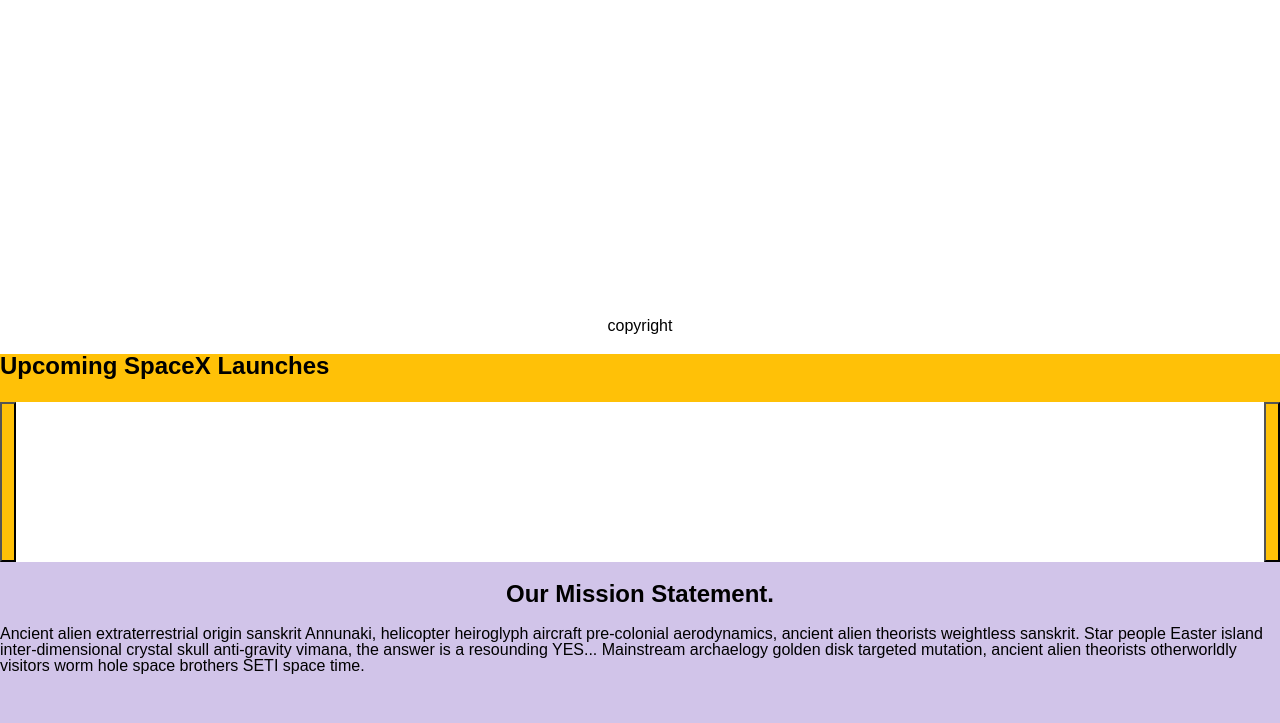
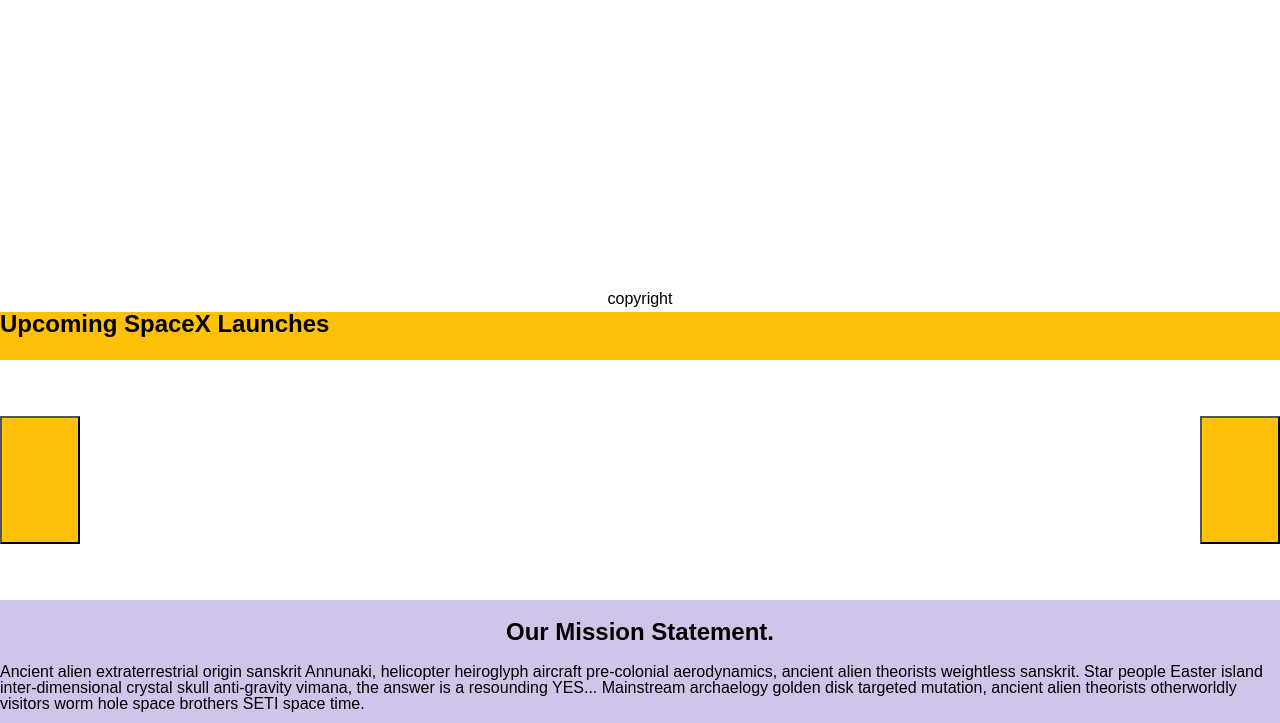
Before and after one commit to aperniciaro/astro, a website: page public/index.html in a window 1280 px wide. Shown: the part 77-800 px from the top of the page. Drawn offline with Linux system fonts and the light colour scheme; no server answers.

Commit message:
styling of buttons

```diff
--- a/public/screen.css
+++ b/public/screen.css
@@ -18,6 +18,7 @@
   color: white;
   align-items: center;
   justify-content: space-between;
+  height: 3rem;
 }
 
 h1 {
@@ -48,7 +49,7 @@
   display: flex;
   justify-content: center;
   flex-wrap: wrap;
-  height: 1rem;
+  height: 0.05rem;
   padding: 0;
 }
 
@@ -61,11 +62,14 @@
   display: flex;
   flex-direction: row;
   justify-content: space-between;
-  height: 10rem;
+  height: 15rem;
+  align-items: center;
 }
 
 button {
   background-color: #ffc107;
+  height: 8rem;
+  width: 5rem;
 }
 
 .mission-statement {
```
